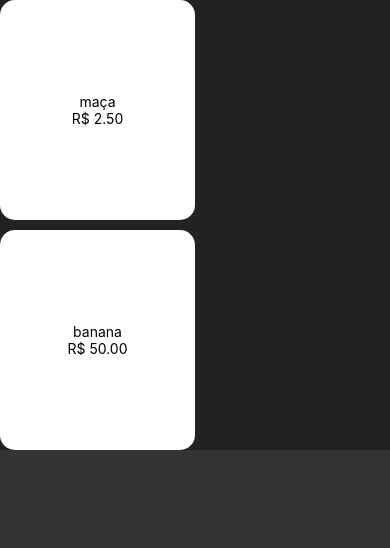
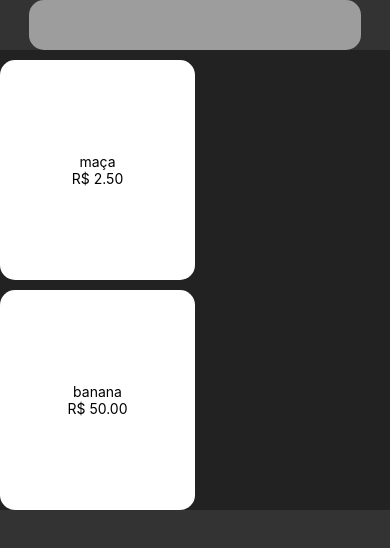
Before and after one commit to ErickDsBR/React-Native-Project, a React Native app: screen / in a window 390 px wide. Shown: the top 548 px of the page. Built offline with nearby package versions, Linux system fonts and the light colour scheme.

Commit message:
Add react-native-safe-area-context for improved layout handling

```diff
--- a/App.js
+++ b/App.js
@@ -1,4 +1,5 @@
 import { StyleSheet, Text, View } from "react-native";
+import { SafeAreaView, SafeAreaProvider } from "react-native-safe-area-context";
 
 export default function App() {
   const produtos = [
@@ -9,14 +10,14 @@ export default function App() {
     },
     {
       id: 2,
-      nome: 'banana',
+      nome: "banana",
       valor: 50,
-
-    }
+    },
   ];
   return (
-    <View style={styles.container}>
-      <View style={styles.header}>
+    <SafeAreaProvider>
+      <SafeAreaView style={styles.container}>
+        <View style={styles.header}></View>
         <View style={styles.produtos}>
           {produtos.map((produto) => (
             <View key={produto.id} style={styles.produto}>
@@ -25,31 +26,42 @@ export default function App() {
             </View>
           ))}
         </View>
-      </View>
-    </View>
+      </SafeAreaView>
+    </SafeAreaProvider>
   );
 }
 
 const styles = StyleSheet.create({
   container: {
+    alignItems: "center",
     flex: 1,
     backgroundColor: "#333",
   },
+  header: {
+    justifyContent: "center",
+    alignContent: "center",
+    padding: "10px",
+    borderRadius: "15px",
+    elevation: 10,
+    backgroundColor: "#9d9d9d",
+    width: "85%",
+    height: "50px",
+  },
   produtos: {
-    flexDirection: 'row',
-    flexWrap: 'wrap',
-    width: '100%',
+    backgroundColor: "#222",
+    flexDirection: "row",
+    paddingTop: "10px",
+    flexWrap: "wrap",
+    width: "100%",
     gap: 10,
-    backgroundColor: '#222'
-
   },
   produto: {
-    justifyContent: 'center',
-    alignItems: 'center',
-    backgroundColor:'#fff',
-    width: '50%',
+    justifyContent: "center",
+    alignItems: "center",
+    backgroundColor: "#fff",
+    width: "50%",
     borderRadius: 15,
     height: 220,
     elevation: 5,
-  }
+  },
 });
--- a/package.json
+++ b/package.json
@@ -14,6 +14,7 @@
     "react": "19.1.0",
     "react-dom": "19.1.0",
     "react-native": "0.81.4",
+    "react-native-safe-area-context": "^5.6.1",
     "react-native-web": "^0.21.0"
   },
   "private": true,
```
Also changed, not shown: 1 other file (tests, documents, lock files or other folders).
